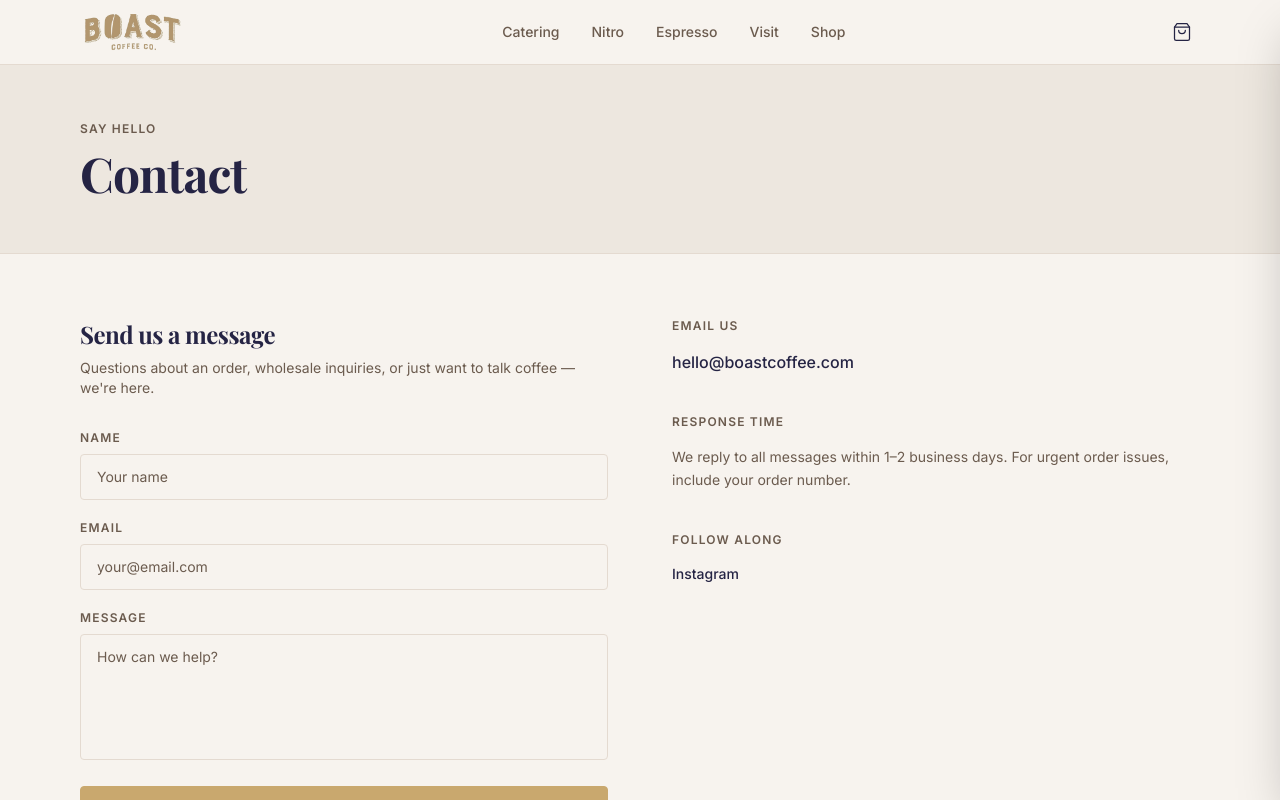
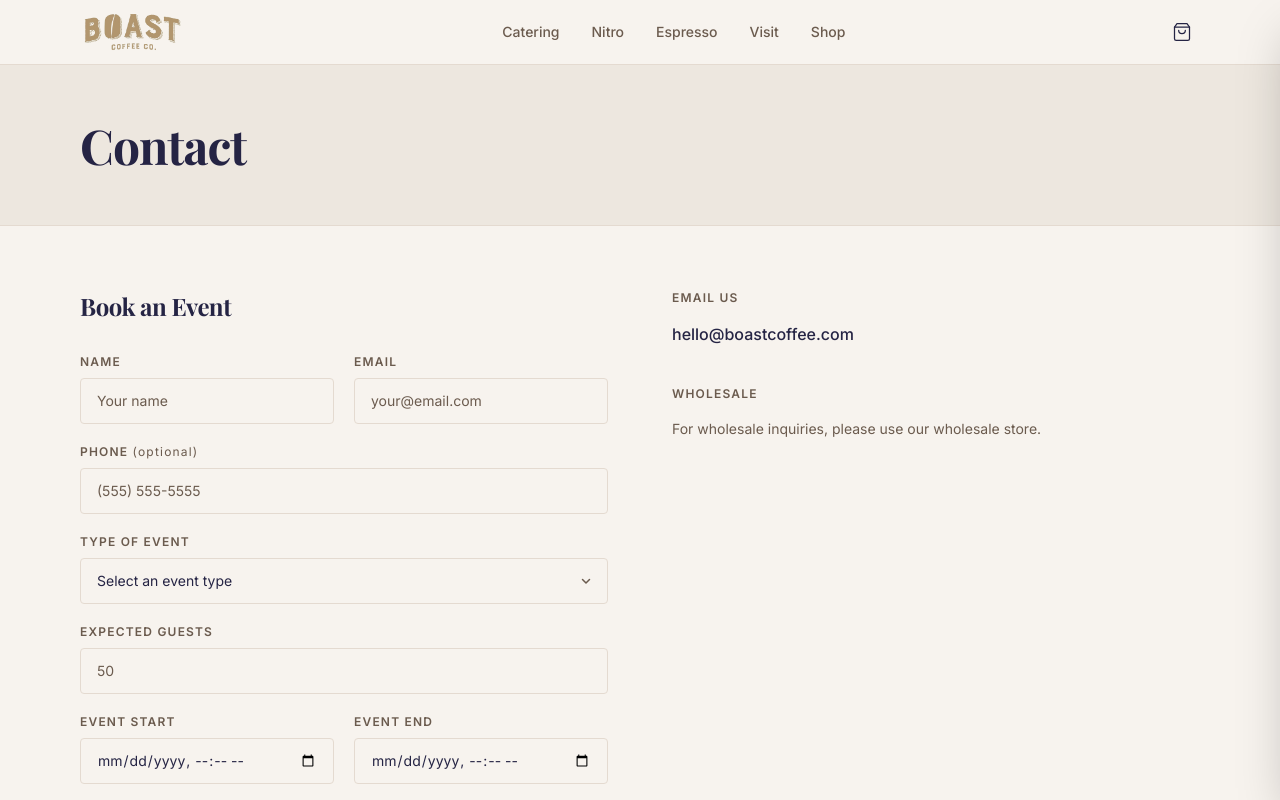
Before and after one commit to frankchen07/boastcoffeeco-site, a Next.js app: page /contact in a window 1280 px wide. Shown: the top 800 px of the page. Built offline with nearby package versions, Linux system fonts and the light colour scheme; a web font is replaced by a local one.

Commit message:
contact form and routing

```diff
--- a/app/api/contact/route.ts
+++ b/app/api/contact/route.ts
@@ -2,37 +2,105 @@ import { NextResponse } from "next/server";
 import { Resend } from "resend";
 
 const CONTACT_EMAIL = process.env.CONTACT_EMAIL ?? "hello@boastcoffee.com";
+const FIVE_MINUTES_MS = 5 * 60 * 1000;
+
+const EVENT_TYPES = [
+  "Corporate Event",
+  "Wedding",
+  "Farmer's Market",
+  "Pop-up",
+  "Private Party",
+  "Other",
+];
 
 export async function POST(request: Request) {
   const resend = new Resend(process.env.RESEND_API_KEY);
   try {
     const body = await request.json();
-    const { name, email, message } = body;
+    const { name, email, phone, eventType, guestCount, eventStart, eventEnd, message, company } = body;
 
-    // Basic validation
+    // Honeypot: real users never see or fill this field.
+    if (typeof company === "string" && company.trim().length > 0) {
+      return NextResponse.json({ ok: true });
+    }
+
     if (!name || typeof name !== "string" || name.trim().length < 1) {
       return NextResponse.json({ error: "Name is required" }, { status: 400 });
+    }
+    if (name.trim().length > 100) {
+      return NextResponse.json({ error: "Name is too long" }, { status: 400 });
     }
     if (!email || typeof email !== "string" || !email.includes("@")) {
       return NextResponse.json({ error: "Valid email is required" }, { status: 400 });
     }
-    if (!message || typeof message !== "string" || message.trim().length < 1) {
-      return NextResponse.json({ error: "Message is required" }, { status: 400 });
+    if (email.trim().length > 200) {
+      return NextResponse.json({ error: "Email is too long" }, { status: 400 });
+    }
+    if (typeof phone === "string" && phone.trim().length > 20) {
+      return NextResponse.json({ error: "Phone number is too long" }, { status: 400 });
+    }
+    if (!eventType || typeof eventType !== "string" || !EVENT_TYPES.includes(eventType)) {
+      return NextResponse.json({ error: "Valid event type is required" }, { status: 400 });
+    }
+    const guests = Number(guestCount);
+    if (!guestCount || typeof guestCount !== "string" || !Number.isFinite(guests) || guests < 1 || guests > 2000) {
+      return NextResponse.json({ error: "Expected guests must be between 1 and 2000" }, { status: 400 });
+    }
+    if (!eventStart || typeof eventStart !== "string" || isNaN(Date.parse(eventStart))) {
+      return NextResponse.json({ error: "Event start is required" }, { status: 400 });
+    }
+    if (!eventEnd || typeof eventEnd !== "string" || isNaN(Date.parse(eventEnd))) {
+      return NextResponse.json({ error: "Event end is required" }, { status: 400 });
+    }
+    if (new Date(eventStart).getTime() < Date.now() - FIVE_MINUTES_MS) {
+      return NextResponse.json({ error: "Event start can't be in the past" }, { status: 400 });
+    }
+    if (new Date(eventEnd) < new Date(eventStart)) {
+      return NextResponse.json({ error: "Event end must be after event start" }, { status: 400 });
+    }
+    if (typeof message === "string" && message.trim().length > 1000) {
+      return NextResponse.json({ error: "Message is too long" }, { status: 400 });
     }
 
-    await resend.emails.send({
+    const phoneTrimmed = typeof phone === "string" ? phone.trim() : "";
+    const messageTrimmed = typeof message === "string" ? message.trim() : "";
+
+    const textLines = [
+      `Name: ${name.trim()}`,
+      `Email: ${email.trim()}`,
+      phoneTrimmed && `Phone: ${phoneTrimmed}`,
+      `Event Type: ${eventType}`,
+      `Expected Guests: ${guestCount}`,
+      `Event Start: ${eventStart}`,
+      `Event End: ${eventEnd}`,
+      messageTrimmed && `\n${messageTrimmed}`,
+    ].filter(Boolean);
+
+    const { error } = await resend.emails.send({
       from: "Boast Coffee Website <noreply@boastcoffee.com>",
       to: CONTACT_EMAIL,
       replyTo: email.trim(),
-      subject: `New contact form message from ${name.trim()}`,
-      text: `Name: ${name.trim()}\nEmail: ${email.trim()}\n\n${message.trim()}`,
+      subject: `New event booking request from ${name.trim()} (${eventType})`,
+      text: textLines.join("\n"),
       html: `
         <p><strong>Name:</strong> ${escapeHtml(name.trim())}</p>
         <p><strong>Email:</strong> ${escapeHtml(email.trim())}</p>
-        <br>
-        <p>${escapeHtml(message.trim()).replace(/\n/g, "<br>")}</p>
+        ${phoneTrimmed ? `<p><strong>Phone:</strong> ${escapeHtml(phoneTrimmed)}</p>` : ""}
+        <p><strong>Event Type:</strong> ${escapeHtml(eventType)}</p>
+        <p><strong>Expected Guests:</strong> ${escapeHtml(String(guestCount))}</p>
+        <p><strong>Event Start:</strong> ${escapeHtml(eventStart)}</p>
+        <p><strong>Event End:</strong> ${escapeHtml(eventEnd)}</p>
+        ${messageTrimmed ? `<br><p>${escapeHtml(messageTrimmed).replace(/\n/g, "<br>")}</p>` : ""}
       `,
     });
+
+    if (error) {
+      console.error("Contact form error:", error);
+      return NextResponse.json(
+        { error: "Failed to send message. Please try again." },
+        { status: 500 }
+      );
+    }
 
     return NextResponse.json({ ok: true });
   } catch (err) {
--- a/app/contact/page.tsx
+++ b/app/contact/page.tsx
@@ -12,9 +12,6 @@ export default function ContactPage() {
       {/* Page header */}
       <div className="bg-[var(--color-brand-surface)] border-b border-[var(--color-brand-border)]">
         <div className="container-md py-14">
-          <p className="text-xs font-semibold uppercase tracking-widest text-[var(--color-brand-muted)] mb-3">
-            Say Hello
-          </p>
           <h1 className="text-4xl md:text-5xl font-display font-bold text-[var(--color-brand-dark)]">
             Contact
           </h1>
@@ -25,12 +22,9 @@ export default function ContactPage() {
         <div className="grid md:grid-cols-2 gap-16 items-start">
           {/* Form */}
           <div>
-            <h2 className="text-2xl font-display font-bold text-[var(--color-brand-dark)] mb-2">
-              Send us a message
+            <h2 className="text-2xl font-display font-bold text-[var(--color-brand-dark)] mb-8">
+              Book an Event
             </h2>
-            <p className="text-[var(--color-brand-muted)] text-sm mb-8">
-              Questions about an order, wholesale inquiries, or just want to talk coffee — we&apos;re here.
-            </p>
             <ContactForm />
           </div>
 
@@ -50,28 +44,11 @@ export default function ContactPage() {
 
             <div>
               <p className="text-xs font-semibold uppercase tracking-widest text-[var(--color-brand-muted)] mb-4">
-                Response Time
+                Wholesale
               </p>
               <p className="text-sm text-[var(--color-brand-muted)] leading-relaxed">
-                We reply to all messages within 1–2 business days. For urgent order issues,
-                include your order number.
+                For wholesale inquiries, please use our wholesale store.
               </p>
-            </div>
-
-            <div>
-              <p className="text-xs font-semibold uppercase tracking-widest text-[var(--color-brand-muted)] mb-4">
-                Follow Along
-              </p>
-              <div className="flex gap-4">
-                <a
-                  href="https://instagram.com/boastcoffee"
-                  target="_blank"
-                  rel="noopener noreferrer"
-                  className="text-sm text-[var(--color-brand-dark)] hover:text-[var(--color-brand-accent)] transition-colors font-medium"
-                >
-                  Instagram
-                </a>
-              </div>
             </div>
           </div>
         </div>
--- a/app/page.tsx
+++ b/app/page.tsx
@@ -83,7 +83,7 @@ export default function HomePage() {
             <LinkButton href="/shop" size="lg">
               Shop Coffee
             </LinkButton>
-            <LinkButton href="/catering" variant="secondary" size="lg">
+            <LinkButton href="/contact" variant="secondary" size="lg">
               Book an Event
             </LinkButton>
           </div>
--- a/components/sections/ContactForm.tsx
+++ b/components/sections/ContactForm.tsx
@@ -8,11 +8,39 @@ interface FormState {
   message: string;
 }
 
+const EVENT_TYPES = [
+  "Corporate Event",
+  "Wedding",
+  "Farmer's Market",
+  "Pop-up",
+  "Private Party",
+  "Other",
+];
+
+const initialForm = {
+  name: "",
+  email: "",
+  phone: "",
+  eventType: "",
+  guestCount: "",
+  eventStart: "",
+  eventEnd: "",
+  message: "",
+  company: "",
+};
+
+function nowLocalDatetime() {
+  const d = new Date(Date.now() - new Date().getTimezoneOffset() * 60000);
+  return d.toISOString().slice(0, 16);
+}
+
 export default function ContactForm() {
-  const [form, setForm] = useState({ name: "", email: "", message: "" });
+  const [form, setForm] = useState(initialForm);
   const [state, setState] = useState<FormState>({ status: "idle", message: "" });
 
-  function handleChange(e: React.ChangeEvent<HTMLInputElement | HTMLTextAreaElement>) {
+  function handleChange(
+    e: React.ChangeEvent<HTMLInputElement | HTMLTextAreaElement | HTMLSelectElement>
+  ) {
     setForm((prev) => ({ ...prev, [e.target.name]: e.target.value }));
   }
 
@@ -32,23 +60,40 @@ export default function ContactForm() {
         throw new Error(data.error ?? "Something went wrong");
       }
 
-      setState({ status: "success", message: "Message sent! We'll get back to you soon." });
-      setForm({ name: "", email: "", message: "" });
+      setState({ status: "success", message: "Request sent! We'll get back to you soon." });
+      setForm(initialForm);
     } catch (err) {
       setState({
         status: "error",
-        message: err instanceof Error ? err.message : "Failed to send message. Try again.",
+        message: err instanceof Error ? err.message : "Failed to send request. Try again.",
       });
     }
   }
 
   const inputCls =
     "w-full px-4 py-3 bg-transparent border border-[var(--color-brand-border)] rounded text-sm text-[var(--color-brand-dark)] placeholder:text-[var(--color-brand-muted)] focus:outline-none focus:border-[var(--color-brand-dark)] transition-colors";
+  const labelCls =
+    "block text-xs font-semibold uppercase tracking-widest text-[var(--color-brand-muted)] mb-2";
 
   return (
     <form onSubmit={handleSubmit} noValidate className="space-y-5">
+      {/* Honeypot: hidden from real users, bots tend to fill every field */}
+      <div className="absolute -left-[9999px]" aria-hidden="true">
+        <label htmlFor="company">Company</label>
+        <input
+          id="company"
+          name="company"
+          type="text"
+          tabIndex={-1}
+          autoComplete="off"
+          value={form.company}
+          onChange={handleChange}
+        />
+      </div>
+
+      <div className="grid sm:grid-cols-2 gap-5">
         <div>
-        <label htmlFor="name" className="block text-xs font-semibold uppercase tracking-widest text-[var(--color-brand-muted)] mb-2">
+          <label htmlFor="name" className={labelCls}>
             Name
           </label>
           <input
@@ -56,6 +101,7 @@ export default function ContactForm() {
             name="name"
             type="text"
             required
+            maxLength={100}
             value={form.name}
             onChange={handleChange}
             placeholder="Your name"
@@ -65,7 +111,7 @@ export default function ContactForm() {
         </div>
 
         <div>
-        <label htmlFor="email" className="block text-xs font-semibold uppercase tracking-widest text-[var(--color-brand-muted)] mb-2">
+          <label htmlFor="email" className={labelCls}>
             Email
           </label>
           <input
@@ -73,6 +119,7 @@ export default function ContactForm() {
             name="email"
             type="email"
             required
+            maxLength={200}
             value={form.email}
             onChange={handleChange}
             placeholder="your@email.com"
@@ -80,19 +127,132 @@ export default function ContactForm() {
             disabled={state.status === "loading"}
           />
         </div>
+      </div>
 
       <div>
-        <label htmlFor="message" className="block text-xs font-semibold uppercase tracking-widest text-[var(--color-brand-muted)] mb-2">
-          Message
+        <label htmlFor="phone" className={labelCls}>
+          Phone <span className="normal-case font-normal">(optional)</span>
+        </label>
+        <input
+          id="phone"
+          name="phone"
+          type="tel"
+          maxLength={20}
+          value={form.phone}
+          onChange={handleChange}
+          placeholder="(555) 555-5555"
+          className={inputCls}
+          disabled={state.status === "loading"}
+        />
+      </div>
+
+      <div>
+        <label htmlFor="eventType" className={labelCls}>
+          Type of Event
+        </label>
+        <div className="relative">
+          <select
+            id="eventType"
+            name="eventType"
+            required
+            value={form.eventType}
+            onChange={handleChange}
+            className={`${inputCls} appearance-none pr-10`}
+            disabled={state.status === "loading"}
+          >
+            <option value="" disabled>
+              Select an event type
+            </option>
+            {EVENT_TYPES.map((type) => (
+              <option key={type} value={type}>
+                {type}
+              </option>
+            ))}
+          </select>
+          <svg
+            className="pointer-events-none absolute right-4 top-1/2 -translate-y-1/2 text-[var(--color-brand-muted)]"
+            width="12"
+            height="12"
+            viewBox="0 0 12 12"
+            fill="none"
+            stroke="currentColor"
+            strokeWidth="1.5"
+            strokeLinecap="round"
+            strokeLinejoin="round"
+            aria-hidden="true"
+          >
+            <path d="M2.5 4.5L6 8l3.5-3.5" />
+          </svg>
+        </div>
+      </div>
+
+      <div>
+        <label htmlFor="guestCount" className={labelCls}>
+          Expected Guests
+        </label>
+        <input
+          id="guestCount"
+          name="guestCount"
+          type="number"
+          min="1"
+          max="2000"
+          required
+          value={form.guestCount}
+          onChange={handleChange}
+          placeholder="50"
+          className={inputCls}
+          disabled={state.status === "loading"}
+        />
+      </div>
+
+      <div className="grid sm:grid-cols-2 gap-5">
+        <div>
+          <label htmlFor="eventStart" className={labelCls}>
+            Event Start
+          </label>
+          <input
+            id="eventStart"
+            name="eventStart"
+            type="datetime-local"
+            required
+            min={nowLocalDatetime()}
+            value={form.eventStart}
+            onChange={handleChange}
+            className={inputCls}
+            disabled={state.status === "loading"}
+          />
+        </div>
+
+        <div>
+          <label htmlFor="eventEnd" className={labelCls}>
+            Event End
+          </label>
+          <input
+            id="eventEnd"
+            name="eventEnd"
+            type="datetime-local"
+            required
+            min={form.eventStart || nowLocalDatetime()}
+            value={form.eventEnd}
+            onChange={handleChange}
+            className={inputCls}
+            disabled={state.status === "loading"}
+          />
+        </div>
+      </div>
+
+      <div>
+        <label htmlFor="message" className={labelCls}>
+          Anything else? <span className="normal-case font-normal">(optional)</span>
         </label>
         <textarea
           id="message"
           name="message"
-          required
-          rows={5}
+          rows={4}
+          maxLength={1000}
           value={form.message}
           onChange={handleChange}
-          placeholder="How can we help?"
+          placeholder="Tell us more about your event"
           className={`${inputCls} resize-none`}
           disabled={state.status === "loading"}
         />
@@ -102,9 +262,7 @@ export default function ContactForm() {
         <p
           role="alert"
           className={`text-sm ${
-            state.status === "success"
-              ? "text-green-700"
-              : "text-red-600"
+            state.status === "success" ? "text-green-700" : "text-red-600"
           }`}
         >
           {state.status === "success" ? "✓ " : "✗ "}{state.message}
@@ -117,7 +275,7 @@ export default function ContactForm() {
         className="w-full"
         size="lg"
       >
-        {state.status === "loading" ? "Sending…" : "Send Message"}
+        {state.status === "loading" ? "Sending…" : "Send Request"}
       </Button>
     </form>
   );
```
Lines whose indentation alone changed are shown as unchanged.
